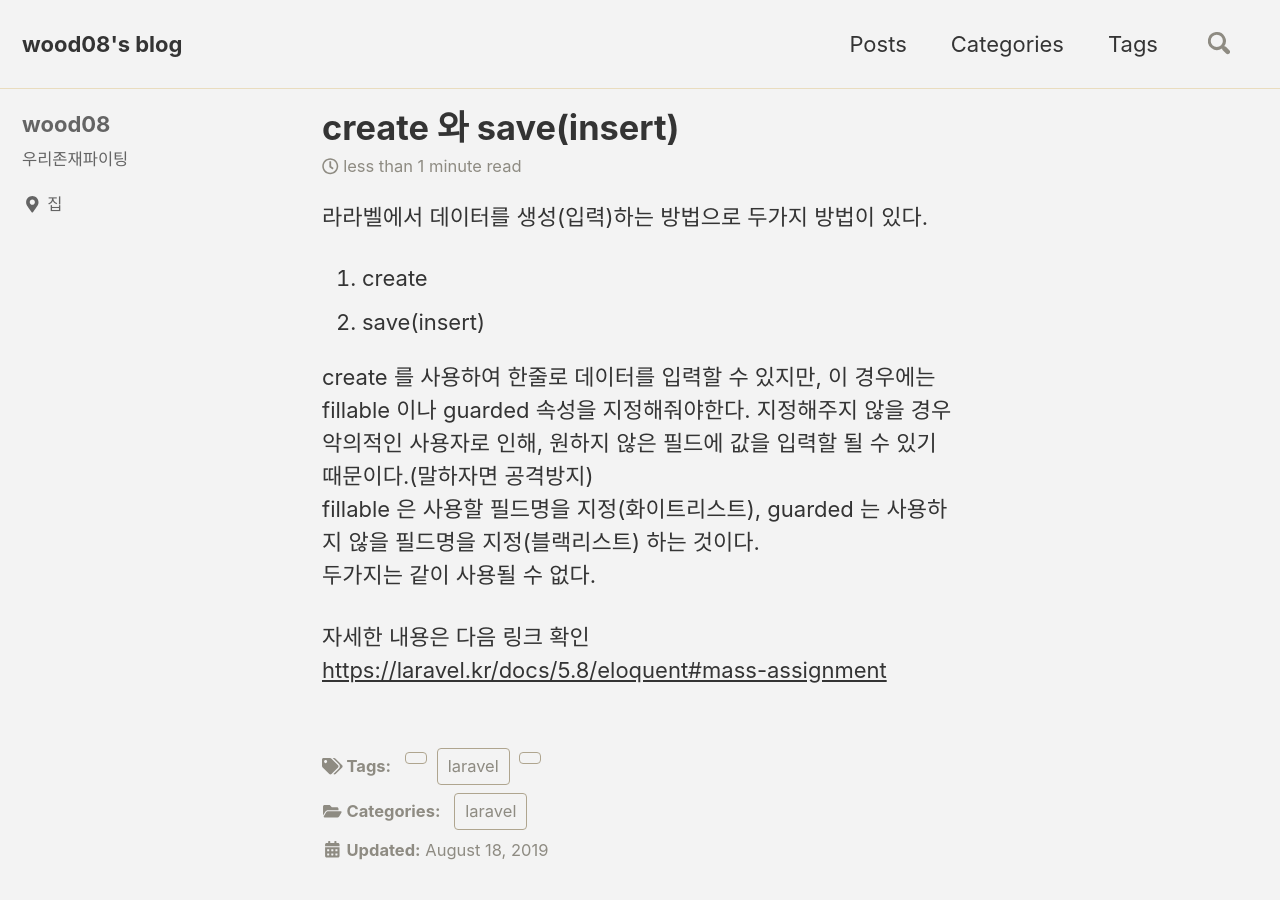
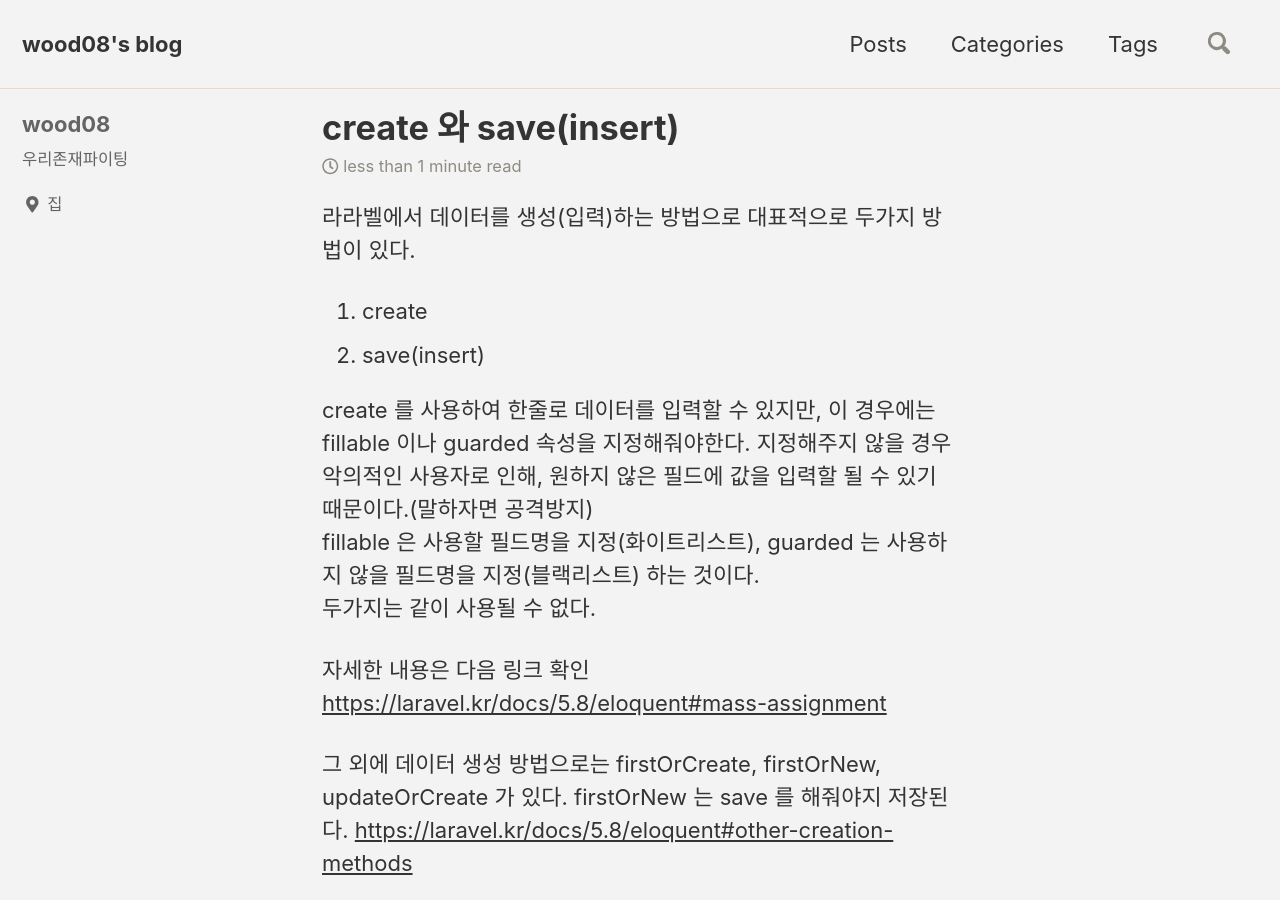
Before and after one commit to wood08/wood08.github.io, a Jekyll site: the page built from _posts/laravel/2019-08-18-create&save.md, in a window 1280 px wide and 900 px high. Built offline with Jekyll 4.4.1, drawn with Linux system fonts in a browser that asks for light colours; cached includes are drawn as plain includes; nearby versions of some CDN libraries.

Commit message:
laravel create 와 save(insert) 그 외 다른 저장법 추가

```diff
--- a/_posts/laravel/2019-08-18-create&save.md
+++ b/_posts/laravel/2019-08-18-create&save.md
@@ -5,7 +5,7 @@ categories:
 tags:
   - laravel, ORM
 ---
-라라벨에서 데이터를 생성(입력)하는 방법으로 두가지 방법이 있다.
+라라벨에서 데이터를 생성(입력)하는 방법으로 대표적으로 두가지 방법이 있다.
 1. create
 2. save(insert)
 
@@ -15,3 +15,8 @@ fillable 은 사용할 필드명을 지정(화이트리스트), guarded 는 사
 
 자세한 내용은 다음 링크 확인
 <https://laravel.kr/docs/5.8/eloquent#mass-assignment>
+
+그 외에 데이터 생성 방법으로는
+firstOrCreate, firstOrNew, updateOrCreate 가 있다.
+firstOrNew 는 save 를 해줘야지 저장된다.
+<https://laravel.kr/docs/5.8/eloquent#other-creation-methods>
```
